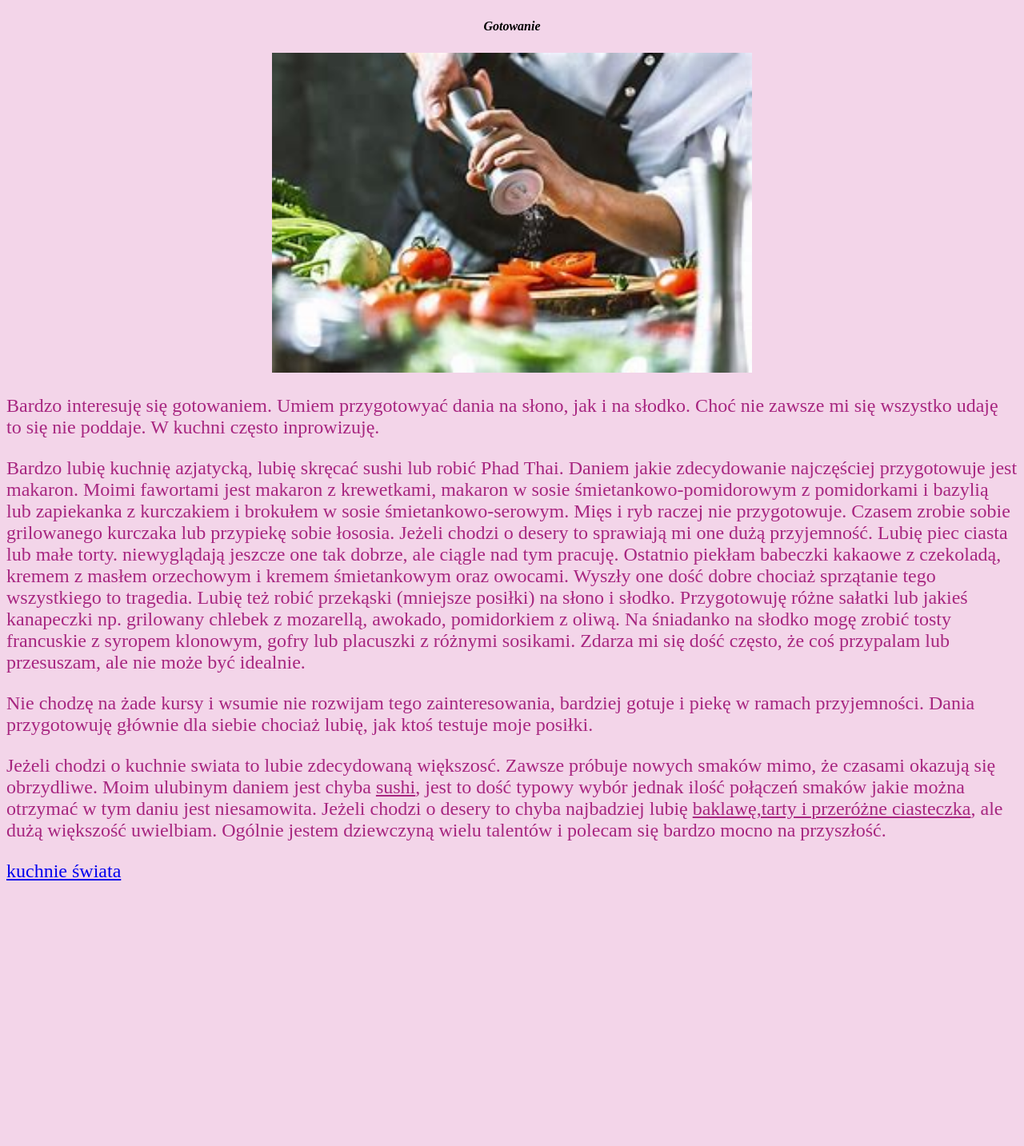
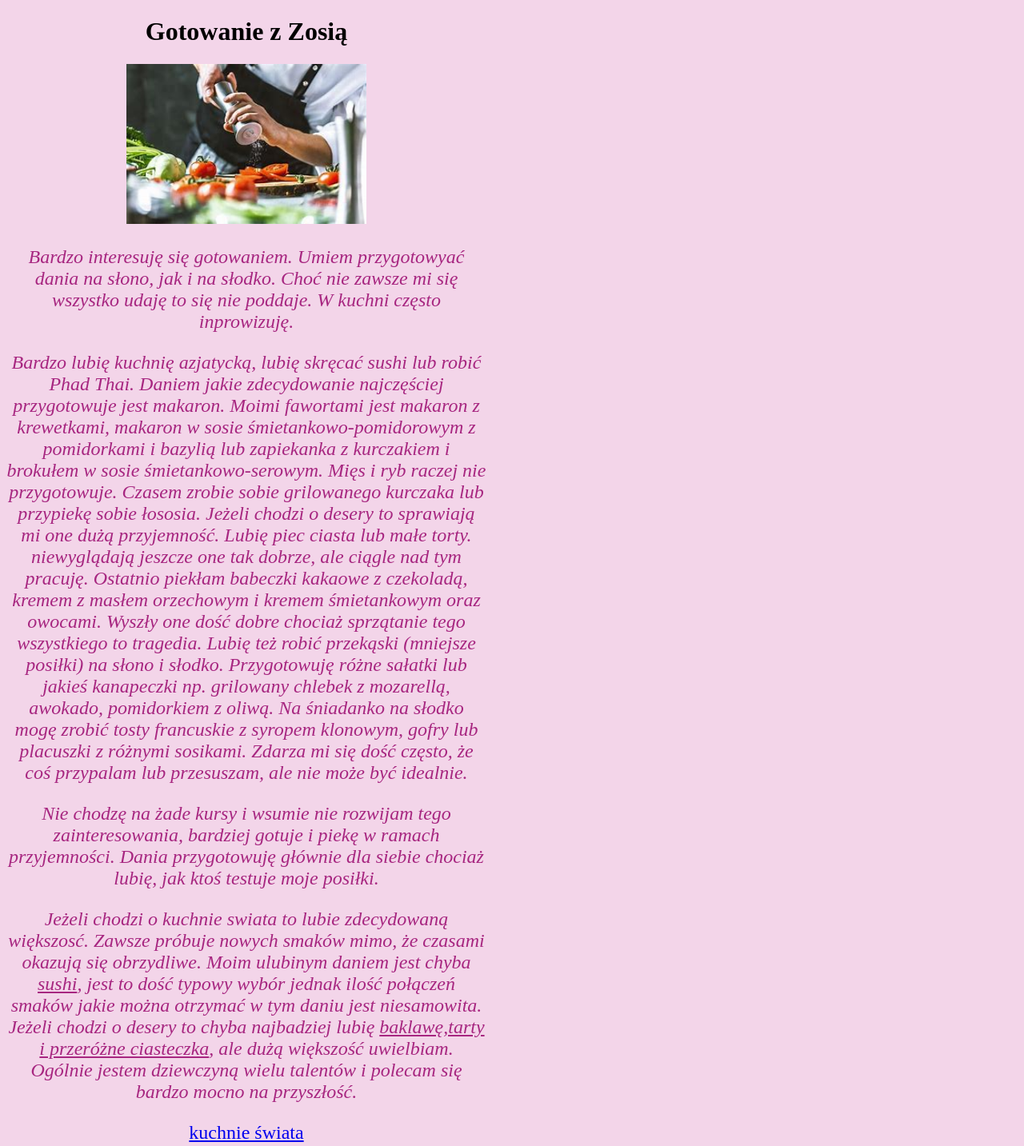
Before and after one commit to zosialololol/zosialololol.github.io, a plain HTML site: page index.html in a window 1280 px wide. Shown: the whole page at 80% size. Before the commit the page ends 1127 px from the top, so only its background shows below. Drawn offline with Linux system fonts and the light colour scheme.

Commit message:
Update index.html

```diff
--- a/index.html
+++ b/index.html
@@ -9,12 +9,24 @@
 </head>
 <body>
 
-<p><i><b><center>Gotowanie</p></i></b>
-<img src="kuchnia.jfif" wight="900" height="400"></center>
-    <p>Bardzo interesuję się gotowaniem. Umiem przygotowyać dania na słono, jak i na słodko. Choć nie zawsze mi się wszystko udaję to się nie poddaje. W kuchni często inprowizuję.</p>
-<p>Bardzo lubię kuchnię azjatycką, lubię skręcać sushi lub robić Phad Thai. Daniem jakie zdecydowanie najczęściej przygotowuje jest makaron. Moimi fawortami jest makaron z krewetkami, makaron w sosie śmietankowo-pomidorowym z pomidorkami i bazylią lub zapiekanka z kurczakiem i brokułem w sosie śmietankowo-serowym. Mięs i ryb raczej nie przygotowuje. Czasem zrobie sobie grilowanego kurczaka lub przypiekę sobie łososia. Jeżeli chodzi o desery to sprawiają mi one dużą przyjemność. Lubię piec ciasta lub małe torty. niewyglądają jeszcze one tak dobrze, ale ciągle nad tym pracuję. Ostatnio piekłam babeczki kakaowe z czekoladą, kremem z masłem orzechowym i kremem śmietankowym oraz owocami. Wyszły one dość dobre chociaż sprzątanie tego wszystkiego to tragedia. Lubię też robić przekąski (mniejsze posiłki) na słono i słodko. Przygotowuję różne sałatki lub jakieś kanapeczki np. grilowany chlebek z mozarellą, awokado, pomidorkiem z oliwą. Na śniadanko na słodko mogę zrobić tosty francuskie z syropem klonowym, gofry lub placuszki z różnymi sosikami. Zdarza mi się dość często, że coś przypalam lub przesuszam, ale nie może być idealnie.</p>
-<p>Nie chodzę na żade kursy i wsumie nie rozwijam tego zainteresowania, bardziej gotuje i piekę w ramach przyjemności. Dania przygotowuję głównie dla siebie chociaż lubię, jak ktoś testuje moje posiłki.</p>
-<p>Jeżeli chodzi o kuchnie swiata to lubie zdecydowaną większosć. Zawsze próbuje nowych smaków mimo, że czasami okazują się obrzydliwe. Moim ulubinym daniem jest chyba <u>sushi</u>, jest to dość typowy wybór jednak ilość połączeń smaków jakie można otrzymać w tym daniu jest niesamowita. Jeżeli chodzi o desery to chyba najbadziej lubię <u>baklawę,tarty i przeróżne ciasteczka</u>, ale dużą większość uwielbiam. Ogólnie jestem dziewczyną wielu talentów i polecam się bardzo mocno na przyszłość.</p>
-<p><a href="https://www.przez-zoladek-do-serca.pl/kuchnie-swiata-rodzaje/">kuchnie świata</a></p>
+    <div>
+        <h1><b><center>Gotowanie z Zosią</h1></b><center/>
+
+        <center><img src="kuchnia.jfif" wight="450" height="200"></center>
+
+    <p><i>Bardzo interesuję się gotowaniem. Umiem przygotowyać dania na słono, jak i na słodko. Choć nie zawsze mi się wszystko udaję to się nie poddaje. W kuchni często inprowizuję.</p>
+
+    <p>Bardzo lubię kuchnię azjatycką, lubię skręcać sushi lub robić Phad Thai. Daniem jakie zdecydowanie najczęściej przygotowuje jest makaron. Moimi fawortami jest makaron z krewetkami, makaron w sosie śmietankowo-pomidorowym z pomidorkami i bazylią lub zapiekanka z kurczakiem i brokułem w sosie śmietankowo-serowym. Mięs i ryb raczej nie przygotowuje. Czasem zrobie sobie grilowanego kurczaka lub przypiekę sobie łososia. Jeżeli chodzi o desery to sprawiają mi one dużą przyjemność. Lubię piec ciasta lub małe torty. niewyglądają jeszcze one tak dobrze, ale ciągle nad tym pracuję. Ostatnio piekłam babeczki kakaowe z czekoladą, kremem z masłem orzechowym i kremem śmietankowym oraz owocami. Wyszły one dość dobre chociaż sprzątanie tego wszystkiego to tragedia. Lubię też robić przekąski (mniejsze posiłki) na słono i słodko. Przygotowuję różne sałatki lub jakieś kanapeczki np. grilowany chlebek z mozarellą, awokado, pomidorkiem z oliwą. Na śniadanko na słodko mogę zrobić tosty francuskie z syropem klonowym, gofry lub placuszki z różnymi sosikami. Zdarza mi się dość często, że coś przypalam lub przesuszam, ale nie może być idealnie.</p>
+
+
+    <p>Nie chodzę na żade kursy i wsumie nie rozwijam tego zainteresowania, bardziej gotuje i piekę w ramach przyjemności. Dania przygotowuję głównie dla siebie chociaż lubię, jak ktoś testuje moje posiłki.</p>
+
+
+    <p>Jeżeli chodzi o kuchnie swiata to lubie zdecydowaną większosć. Zawsze próbuje nowych smaków mimo, że czasami okazują się obrzydliwe. Moim ulubinym daniem jest chyba <u>sushi</u>, jest to dość typowy wybór jednak ilość połączeń smaków jakie można otrzymać w tym daniu jest niesamowita. Jeżeli chodzi o desery to chyba najbadziej lubię <u>baklawę,tarty i przeróżne ciasteczka</u>, ale dużą większość uwielbiam. Ogólnie jestem dziewczyną wielu talentów i polecam się bardzo mocno na przyszłość.</i></p>
+
+
+    <p><a href="https://www.przez-zoladek-do-serca.pl/kuchnie-swiata-rodzaje/">kuchnie świata</a></p></div>
+
+
 </body>
 </html>
```
